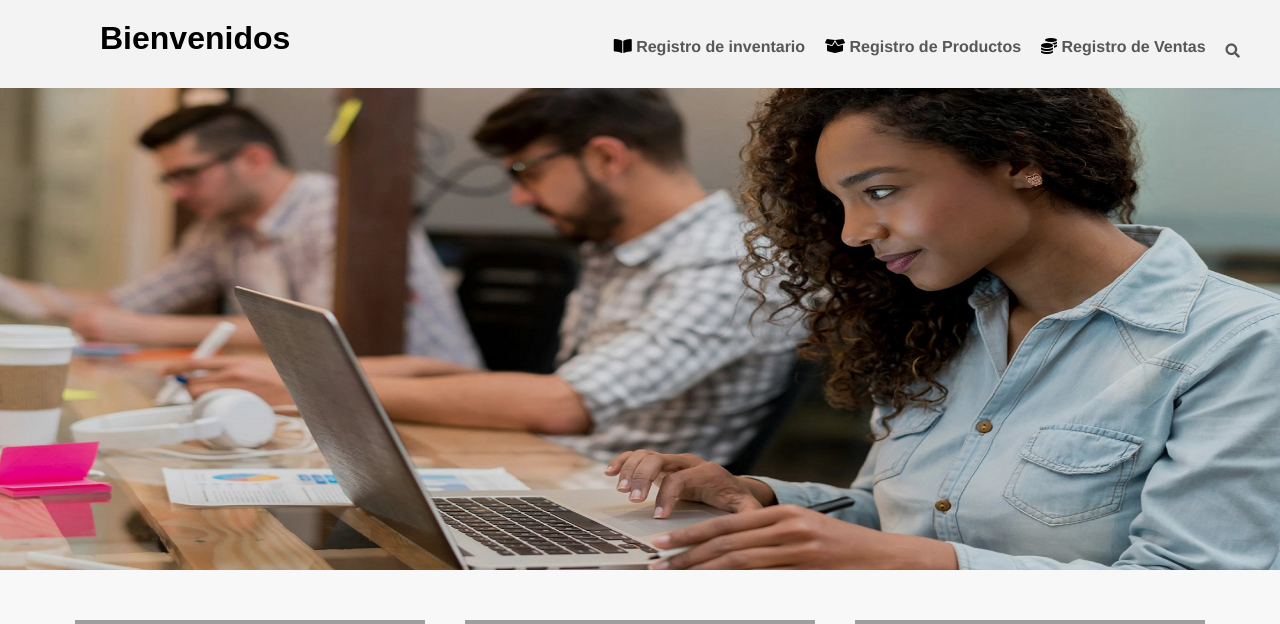
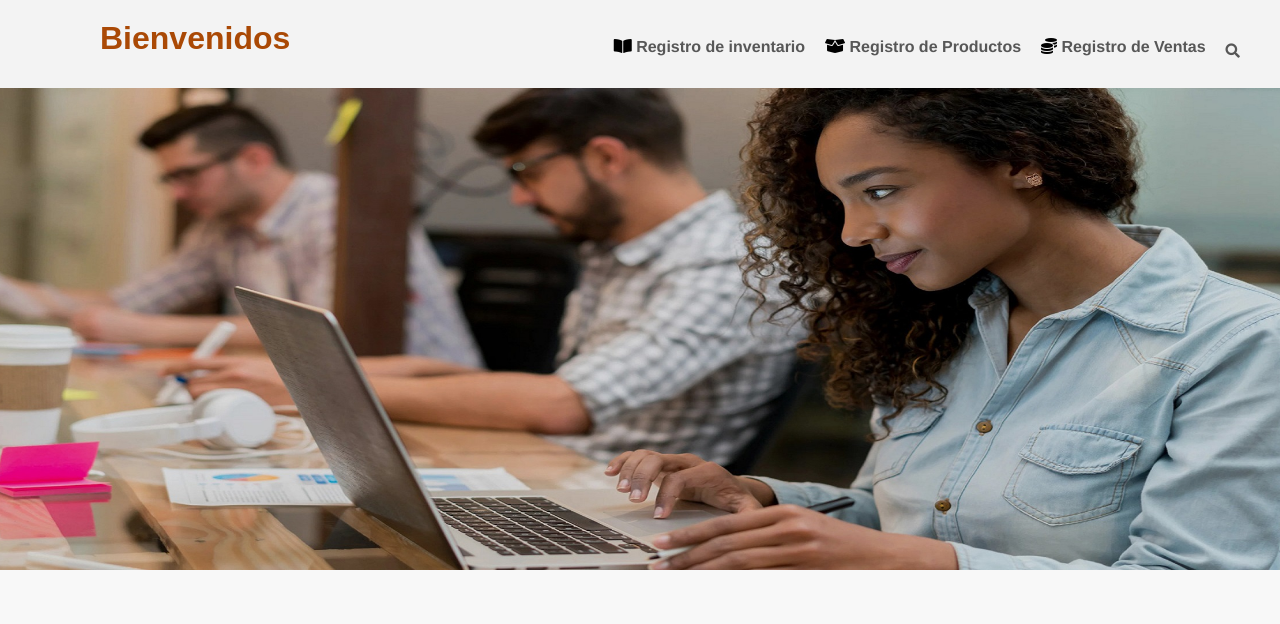
Before and after one commit to derlyYSoto98/senasoft2021, a PHP site: page /index.html in a window 1280 px wide. Shown: the top 624 px of the page. Run offline with PHP 8.4, Linux system fonts and the light colour scheme; some web fonts are replaced; grey boxes are pictures that could not be loaded.

Commit message:
Subiendo cambios

```diff
--- a/css/main-menu.css
+++ b/css/main-menu.css
@@ -57,6 +57,7 @@ a {
     position: fixed;
     top: 20px;
     left: 100px;
+    color: rgb(170, 73, 5);
     z-index: 20;
     font-family: 'Electrolize', sans-serif;
 }
@@ -231,31 +197,4 @@ footer {
         color: white;
     }
 }
-/* roboto-700 - latin */
-@font-face {
-    font-family: 'Roboto';
-    font-style: normal;
-    font-weight: 700;
-    src: url('../fonts/roboto-v29-latin-700.eot'); /* IE9 Compat Modes */
-    src: local(''),
-         url('../fonts/roboto-v29-latin-700.eot?#iefix') format('embedded-opentype'), /* IE6-IE8 */
-         url('../fonts/roboto-v29-latin-700.woff2') format('woff2'), /* Super Modern Browsers */
-         url('../fonts/roboto-v29-latin-700.woff') format('woff'), /* Modern Browsers */
-         url('../fonts/roboto-v29-latin-700.ttf') format('truetype'), /* Safari, Android, iOS */
-         url('../fonts/roboto-v29-latin-700.svg#Roboto') format('svg'); /* Legacy iOS */
-  }
-  /* lato-regular - latin */
-@font-face {
-    font-family: 'Lato';
-    font-style: normal;
-    font-weight: 400;
-    src: url('../fonts/lato-v20-latin-regular.eot'); /* IE9 Compat Modes */
-    src: local(''),
-         url('../fonts/lato-v20-latin-regular.eot?#iefix') format('embedded-opentype'), /* IE6-IE8 */
-         url('../fonts/lato-v20-latin-regular.woff2') format('woff2'), /* Super Modern Browsers */
-         url('../fonts/lato-v20-latin-regular.woff') format('woff'), /* Modern Browsers */
-         url('../fonts/lato-v20-latin-regular.ttf') format('truetype'), /* Safari, Android, iOS */
-         url('../fonts/lato-v20-latin-regular.svg#Lato') format('svg'); /* Legacy iOS */
 }
-
-}
--- a/index.html
+++ b/index.html
@@ -4,7 +4,7 @@
     <meta charset="UTF-8">
     <meta http-equiv="X-UA-Compatible" content="IE=edge">
     <meta name="viewport" content="width=device-width, initial-scale=1.0">
-    <title>Grid-Maquetación_II</title>
+    <title>Inicio</title>
     <link rel="stylesheet" href="css/main-menu.css">
     <link rel="stylesheet" href="icons/all.css">
     <link rel="preconnect" href="https://fonts.googleapis.com">
@@ -30,23 +30,20 @@
             <!-- IMG Principal -->
         </section>
         <div class="articles">
-            <article class="article masajes">
-                <img class="img-article" src="img/spa-masajes_400x250.jpg" alt="">
-                <h3>Masajes</h3>
+            <article class="article productos">
+                <h3>Productos</h3>
                 <div class="borde-inferior"></div>
                 <div class="texto-articulo">
                     <p>Lorem ipsum dolor sit amet, consectetur adipisicing elit. Corporis enim, obcaecati nam soluta aliquid consectetur itaque minima, totam, quam sapiente sint.</p>
                 </div>
             </article>
-            <article class="article piedras">
-                <img class="img-article" src="img/spa-piedras_400x250.jpg" alt="">
-                <h3>Piedras</h3>
+            <article class="article somos">
+                <h3>Quienes somos</h3>
                 <div class="borde-inferior"></div>
                     <p>Lorem ipsum dolor sit amet, consectetur adipisicing elit. Corporis enim, obcaecati nam soluta aliquid consectetur itaque minima, totam, quam sapiente sint.</p>
             </article>
-            <article class="article manicure">
-                <img class="img-article" src="img/spa-manicure_400x250.jpg" alt="">
-                <h3>Manicure</h3>
+            <article class="article contactenos">
+                <h3>Contactenos</h3>
                 <div class="borde-inferior"></div>
                 <p>Lorem ipsum dolor sit amet, consectetur adipisicing elit. Corporis enim, obcaecati nam soluta aliquid consectetur itaque minima, totam, quam sapiente sint.</p>
 
```
Also changed, not shown: other parts of css/main-menu.css (+21 -56 lines).
